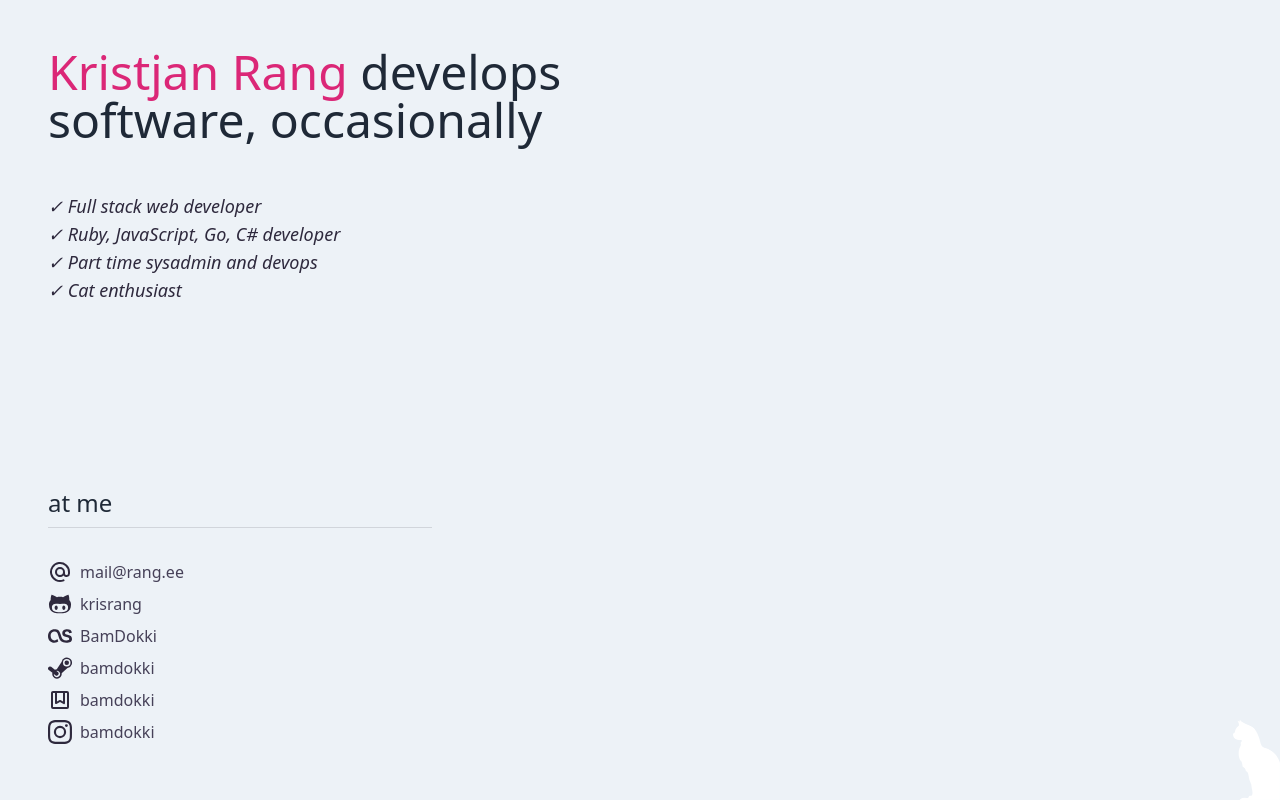
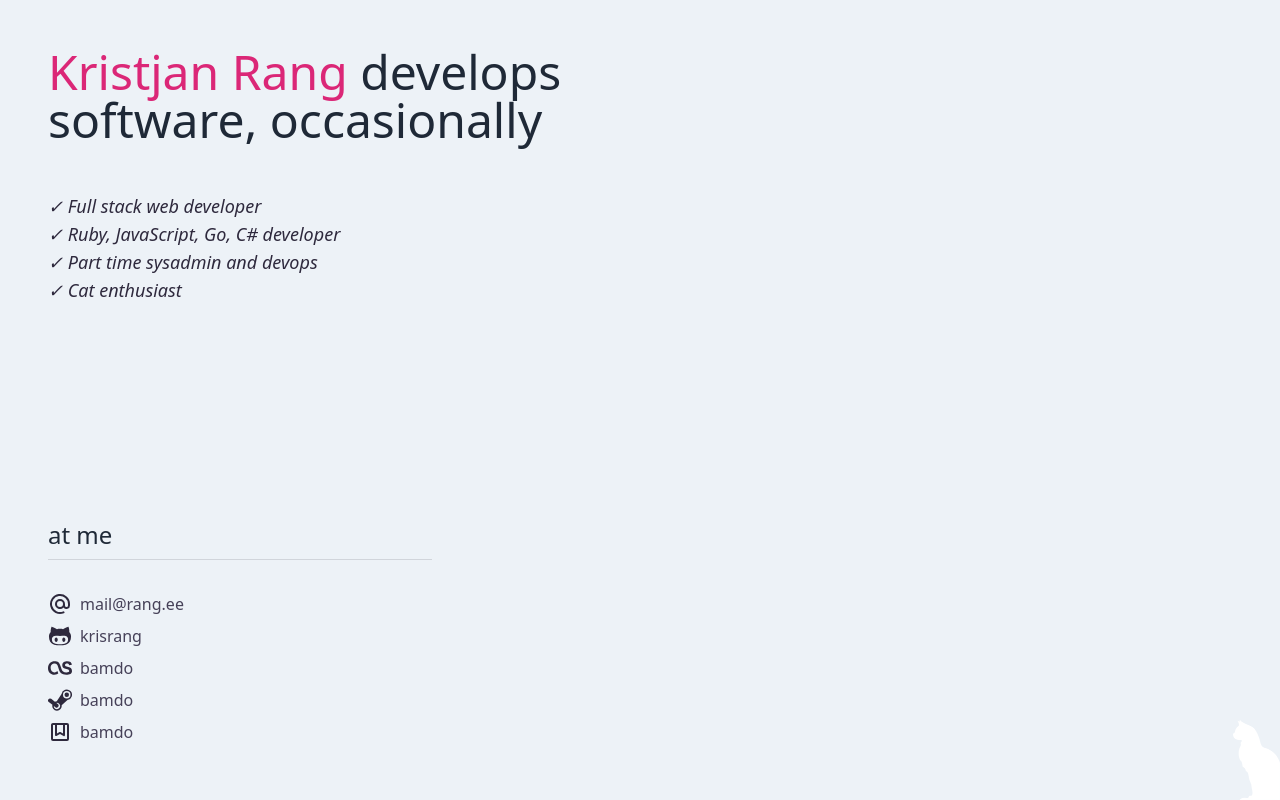
Before and after one commit to krisrang/me, a Next.js app: page / in a window 1280 px wide. Built offline with nearby package versions, Linux system fonts and the light colour scheme.

Commit message:
Update index.tsx

```diff
--- a/pages/index.tsx
+++ b/pages/index.tsx
@@ -42,32 +42,26 @@ const Home: NextPage = () => {
             </svg>
             krisrang
           </a>
-          <a href="https://www.last.fm/user/BamDokki" className="my-2 font-medium flex items-center">
+          <a href="https://www.last.fm/user/bamdo" className="my-2 font-medium flex items-center">
             <svg xmlns="http://www.w3.org/2000/svg" viewBox="0 0 20 20" className="mr-2 w-6 h-6">
               <path d="M8.574 14.576c-.477.348-1.455 1.024-3.381 1.024C2.532 15.6 0 13.707 0 10.195 0 6.547 2.637 4.4 5.354 4.4c3.047 0 4.183 1.108 5.144 4.109l.756 2.309c.551 1.688 1.713 2.91 4.026 2.91 1.558 0 2.382-.346 2.382-1.199 0-.67-.389-1.156-1.557-1.434l-1.559-.369c-1.9-.461-2.656-1.455-2.656-3.025 0-2.516 2.016-3.301 4.077-3.301 2.337 0 3.757.854 3.94 2.932l-2.291.277c-.092-.992-.688-1.408-1.787-1.408-1.008 0-1.627.461-1.627 1.246 0 .693.299 1.109 1.307 1.34l1.466.324c1.97.461 3.025 1.432 3.025 3.303 0 2.309-1.924 3.186-4.766 3.186-3.963 0-5.338-1.801-6.07-4.041L8.43 9.25c-.549-1.687-.99-2.902-3.006-2.902-1.398 0-3.219.916-3.219 3.756 0 2.217 1.523 3.604 3.104 3.604 1.34 0 2.146-.754 2.564-1.131l.701 1.999z" />
             </svg>
-            BamDokki
+            bamdo
           </a>
-          <a href="https://steamcommunity.com/id/bamdokki" className="my-2 font-medium flex items-center">
+          <a href="https://steamcommunity.com/id/bamdo" className="my-2 font-medium flex items-center">
             <svg xmlns="http://www.w3.org/2000/svg" viewBox="0 0 16 16" className="mr-2 w-6 h-6">
               <path d="M11 4.5a1.5 1.5 0 1 1 3.001.001A1.5 1.5 0 0 1 11 4.5zm3.975-2.475A3.5 3.5 0 0 0 9.036 4L5.838 8.847c-.43.022-.856.132-1.249.328L2.122 7.247A1.313 1.313 0 0 0 .506 9.315l2.436 1.905a3.157 3.157 0 1 0 6.168.228l3.891-3.484a3.5 3.5 0 0 0 1.975-5.939zM6 14.105A2.105 2.105 0 0 1 3.895 12l.001-.033 1.046.817a1.31 1.31 0 0 0 1.616-2.068l-.992-.776A2.105 2.105 0 1 1 6 14.105zM12.5 7a2.5 2.5 0 1 1 0-5 2.5 2.5 0 0 1 0 5z" />
             </svg>
-            bamdokki
+            bamdo
           </a>
-          <a href="https://goodreads.com/bamdokki" className="my-2 font-medium flex items-center">
+          <a href="https://goodreads.com/bamdo" className="my-2 font-medium flex items-center">
             <svg xmlns="http://www.w3.org/2000/svg" viewBox="0 0 24 24" className="mr-2 w-6 h-6">
               <path
                 className="heroicon-ui"
                 d="M7 5H5v14h14V5h-2v10a1 1 0 0 1-1.45.9L12 14.11l-3.55 1.77A1 1 0 0 1 7 15V5zM5 3h14a2 2 0 0 1 2 2v14a2 2 0 0 1-2 2H5a2 2 0 0 1-2-2V5c0-1.1.9-2 2-2zm4 2v8.38l2.55-1.27a1 1 0 0 1 .9 0L15 13.38V5H9z"
               />
             </svg>
-            bamdokki
-          </a>
-          <a href="https://www.instagram.com/bamdokki" className="my-2 font-medium flex items-center">
-            <svg xmlns="http://www.w3.org/2000/svg" viewBox="0 0 18 18" className="mr-2 w-6 h-6">
-              <path d="M17.946 5.29a6.606 6.606 0 0 0-.418-2.185 4.412 4.412 0 0 0-1.039-1.594A4.412 4.412 0 0 0 14.895.472a6.606 6.606 0 0 0-2.184-.418C11.75.01 11.444 0 9 0S6.25.01 5.29.054a6.606 6.606 0 0 0-2.185.418A4.412 4.412 0 0 0 1.51 1.511 4.412 4.412 0 0 0 .472 3.105a6.606 6.606 0 0 0-.418 2.184C.01 6.25 0 6.556 0 9s.01 2.75.054 3.71a6.606 6.606 0 0 0 .418 2.185 4.412 4.412 0 0 0 1.039 1.594 4.411 4.411 0 0 0 1.594 1.039 6.606 6.606 0 0 0 2.184.418C6.25 17.99 6.556 18 9 18s2.75-.01 3.71-.054a6.606 6.606 0 0 0 2.185-.418 4.602 4.602 0 0 0 2.633-2.633 6.606 6.606 0 0 0 .418-2.184C17.99 11.75 18 11.444 18 9s-.01-2.75-.054-3.71zm-1.62 7.347a4.978 4.978 0 0 1-.31 1.67 2.98 2.98 0 0 1-1.708 1.709 4.979 4.979 0 0 1-1.671.31c-.95.043-1.234.052-3.637.052s-2.688-.009-3.637-.052a4.979 4.979 0 0 1-1.67-.31 2.788 2.788 0 0 1-1.036-.673 2.788 2.788 0 0 1-.673-1.035 4.978 4.978 0 0 1-.31-1.671c-.043-.95-.052-1.234-.052-3.637s.009-2.688.052-3.637a4.979 4.979 0 0 1 .31-1.67 2.788 2.788 0 0 1 .673-1.036 2.788 2.788 0 0 1 1.035-.673 4.979 4.979 0 0 1 1.671-.31c.95-.043 1.234-.052 3.637-.052s2.688.009 3.637.052a4.979 4.979 0 0 1 1.67.31 2.788 2.788 0 0 1 1.036.673 2.788 2.788 0 0 1 .673 1.035 4.979 4.979 0 0 1 .31 1.671c.043.95.052 1.234.052 3.637s-.009 2.688-.052 3.637zM9 4.378A4.622 4.622 0 1 0 13.622 9 4.622 4.622 0 0 0 9 4.378zM9 12a3 3 0 1 1 3-3 3 3 0 0 1-3 3zm5.884-7.804a1.08 1.08 0 1 1-1.08-1.08 1.08 1.08 0 0 1 1.08 1.08z" />
-            </svg>
-            bamdokki
+            bamdo
           </a>
         </div>
       </main>
```
